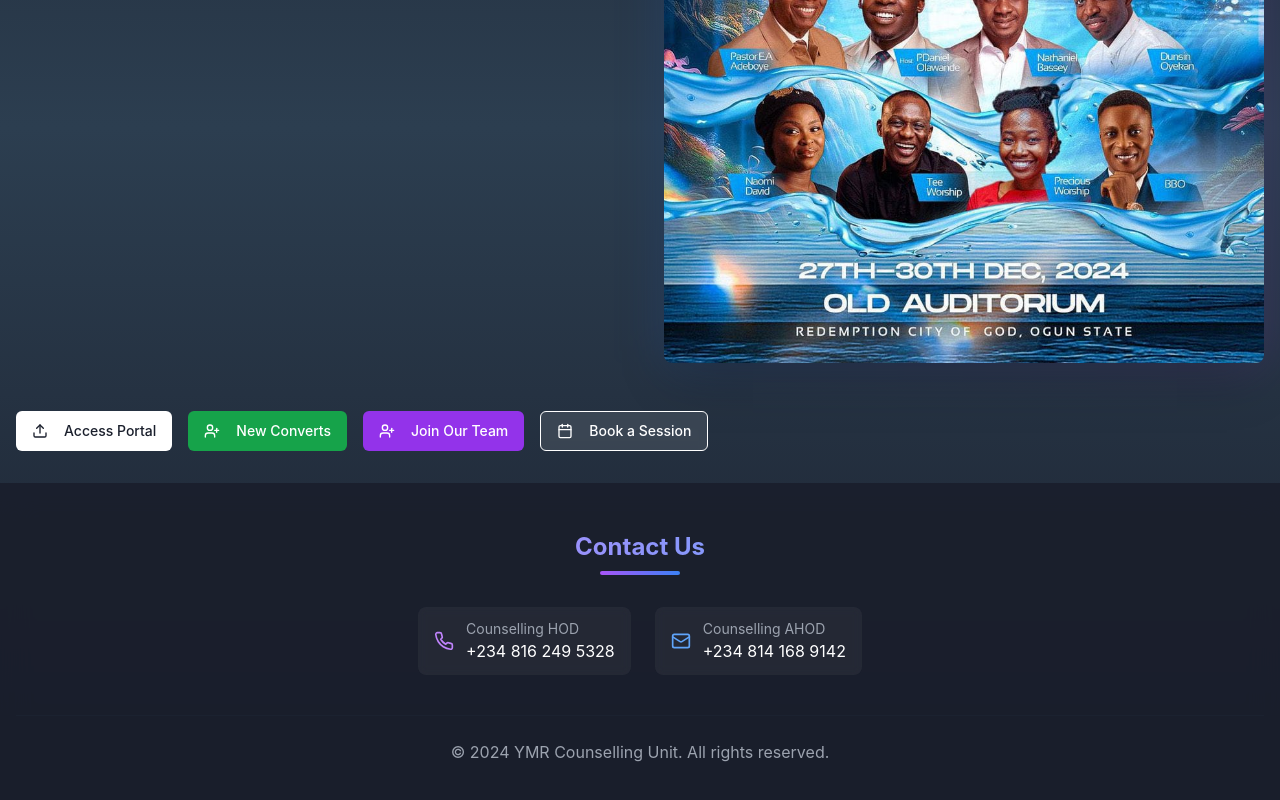
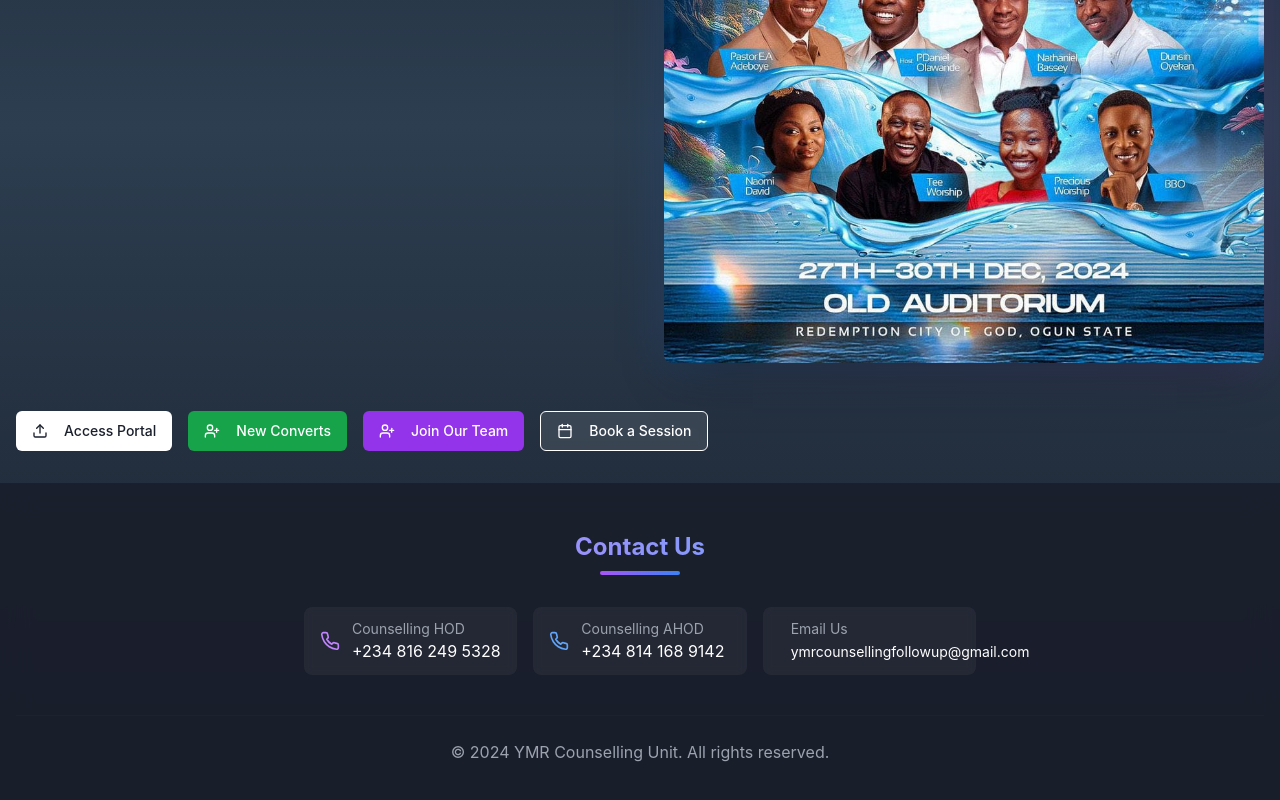
Before and after one commit to demola007/ymr-counselling, a React (Vite) app: page / in a window 1280 px wide. Shown: the part 558-1358 px from the top of the page. Built offline with nearby package versions, Linux system fonts and the light colour scheme.

Commit message:
Add email to contact section
Included the email address ymrcounsellingfollowup@gmail.com in the contact us section and enhanced its visual appeal for better aesthetics.
[skip gpt_engineer]

```diff
--- a/src/components/landing/Footer.tsx
+++ b/src/components/landing/Footer.tsx
@@ -13,7 +13,7 @@ export const Footer = () => {
           </div>
 
           <div className="space-y-6">
-            <div className="flex flex-col md:flex-row items-center justify-center space-y-4 md:space-y-0 md:space-x-6">
+            <div className="grid grid-cols-1 md:grid-cols-3 gap-4 items-center justify-center">
               <div className="flex items-center space-x-3 bg-white/5 px-4 py-3 rounded-lg backdrop-blur-sm hover:bg-white/10 transition-all duration-300">
                 <Phone className="h-5 w-5 text-purple-400" />
                 <div>
@@ -32,7 +32,7 @@ export const Footer = () => {
               </div>
 
               <div className="flex items-center space-x-3 bg-white/5 px-4 py-3 rounded-lg backdrop-blur-sm hover:bg-white/10 transition-all duration-300">
-                <Mail className="h-5 w-5 text-blue-400" />
+                <Phone className="h-5 w-5 text-blue-400" />
                 <div>
                   <p className="text-sm text-gray-400">Counselling AHOD</p>
                   <a
@@ -44,6 +44,19 @@ export const Footer = () => {
                     }}
                   >
                     +234 814 168 9142
+                  </a>
+                </div>
+              </div>
+
+              <div className="flex items-center space-x-3 bg-white/5 px-4 py-3 rounded-lg backdrop-blur-sm hover:bg-white/10 transition-all duration-300">
+                <Mail className="h-5 w-5 text-green-400" />
+                <div>
+                  <p className="text-sm text-gray-400">Email Us</p>
+                  <a
+                    href="mailto:ymrcounsellingfollowup@gmail.com"
+                    className="text-white hover:text-green-400 transition-colors text-sm"
+                  >
+                    ymrcounsellingfollowup@gmail.com
                   </a>
                 </div>
               </div>
```
